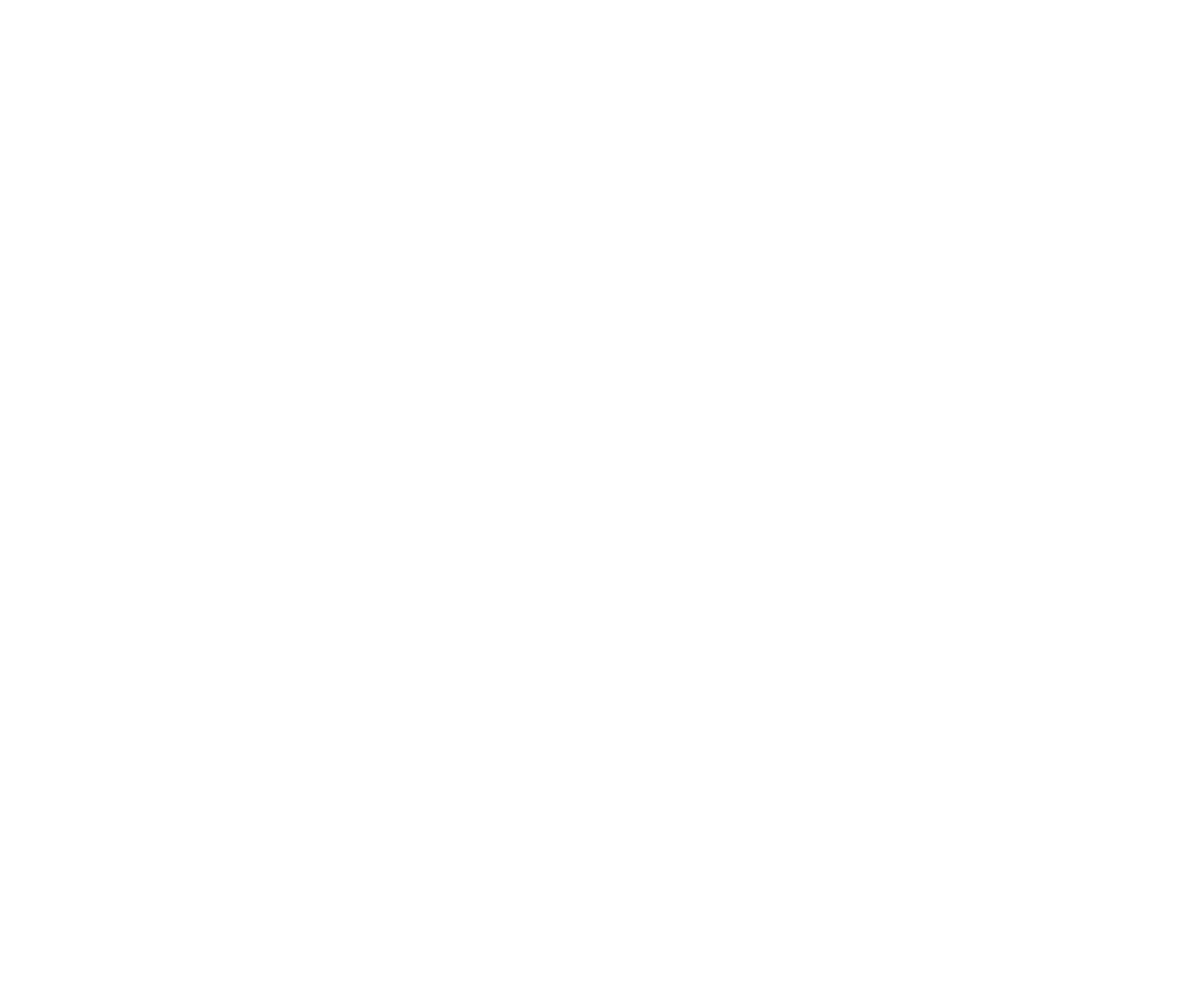
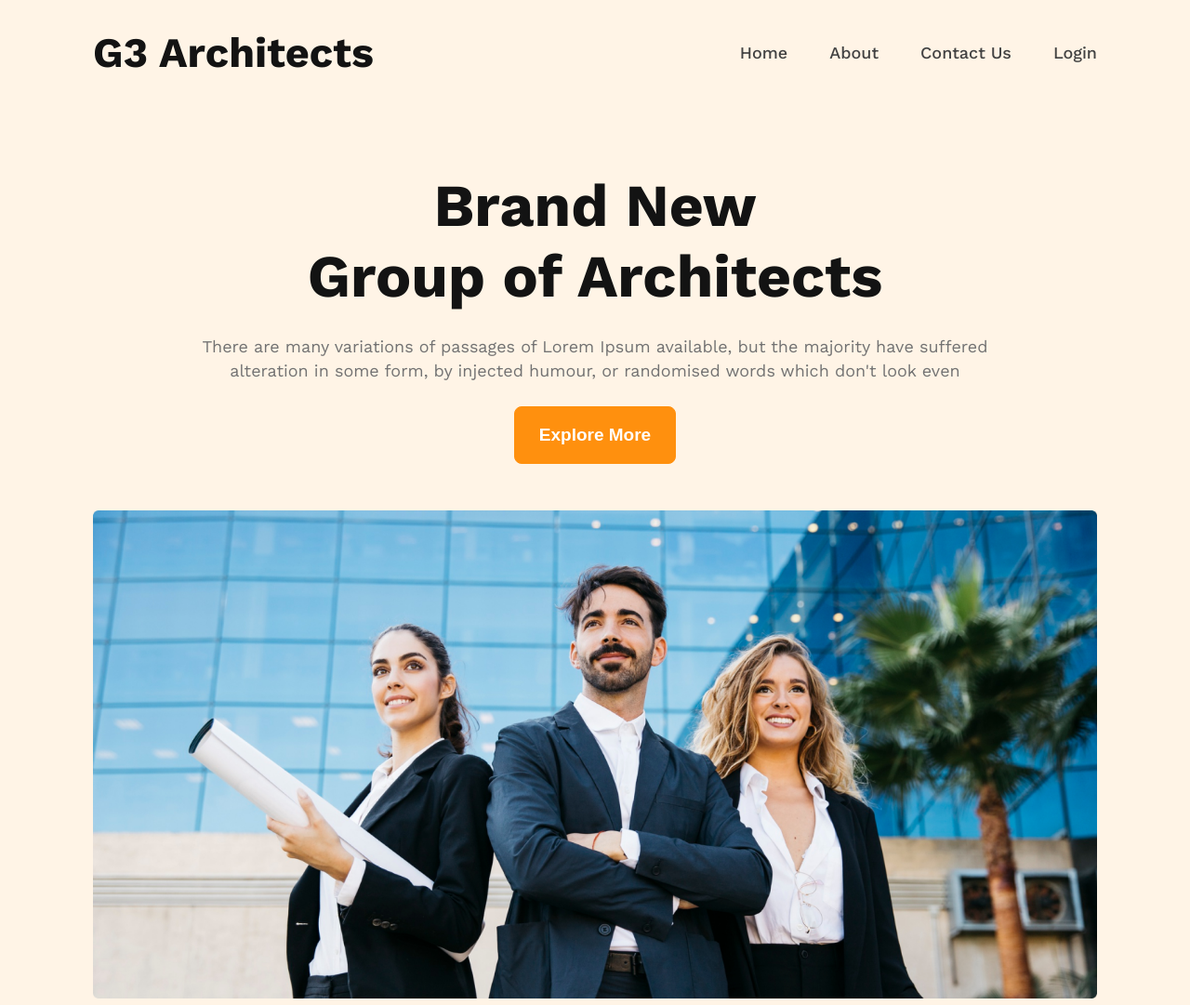
Before and after one commit to sajjat-rahman-rohan/Assignment-2, a plain HTML site: page index.html in a window 1280 px wide. Shown: the top 1081 px of the page at 93% size. Before the commit the page ends 800 px from the top, so only its background shows below. Drawn offline with nearby package versions, Linux system fonts and the light colour scheme.

Commit message:
added header and banner

```diff
--- a/index.html
+++ b/index.html
@@ -24,9 +24,39 @@
     <link rel="stylesheet" href="./styles/responsive.css" />
   </head>
   <body>
+    <!-- header banner section start -->
     <header>
-      <nav></nav>
+      <nav>
+        <div>
+          <h3 class="title">G3 Architects</h3>
+        </div>
+        <ul>
+          <li><a href="">Home</a></li>
+          <li><a href="">About</a></li>
+          <li><a href="">Contact Us</a></li>
+          <li><a href="">Login</a></li>
+        </ul>
+      </nav>
+
+      <section class="banner">
+        <div class="banner-text">
+          <h2 class="banner-title">
+            Brand New <br />
+            Group of Architects
+          </h2>
+          <p class="banner-description">
+            There are many variations of passages of Lorem Ipsum available, but
+            the majority have suffered alteration in some form, by injected
+            humour, or randomised words which don't look even
+          </p>
+          <button class="primary-btn">Explore More</button>
+        </div>
+        <div class="banner-img">
+          <img src="./images/banner.png" alt="" />
+        </div>
+      </section>
     </header>
+    <!-- header banner section end -->
 
     <main></main>
 
--- a/styles/assignment.css
+++ b/styles/assignment.css
@@ -0,0 +1,102 @@
+/* common styles */
+
+body {
+  margin: 0;
+  padding: 0;
+  font-family: "Work Sans", sans-serif;
+}
+ul,
+li,
+h1,
+h2,
+h3,
+h4,
+h5,
+h6 {
+  margin: 0;
+  padding: 0;
+}
+main {
+  padding: 80px 100px;
+}
+/* .container {
+} */
+
+/* header nav style  */
+
+header {
+  padding: 30px 100px 50px;
+  background-color: rgba(255, 144, 14, 0.1);
+}
+
+nav {
+  display: flex;
+  justify-content: space-between;
+  align-items: center;
+  padding-bottom: 100px;
+}
+
+nav ul {
+  display: flex;
+  gap: 45px;
+}
+
+nav ul li {
+  list-style: none;
+}
+nav ul li a {
+  text-decoration: none;
+  color: #424242;
+  font-size: 18px;
+  font-weight: 500;
+}
+
+.title {
+  font-size: 45px;
+  font-weight: 700;
+  color: #131313;
+}
+
+/* header banner style */
+
+.banner-text {
+  max-width: 850px;
+  text-align: center;
+  margin: 0 auto;
+}
+
+.banner-title {
+  font-size: 64px;
+  font-weight: 700;
+  color: #131313;
+}
+
+.banner-description {
+  color: #727272;
+  font-size: 18px;
+  font-weight: 400;
+  margin: 25px 0px;
+  line-height: 26px;
+}
+
+.primary-btn {
+  padding: 19px 26px;
+  background-color: #ff900e;
+  color: #fff;
+  border: 1px solid #ff900e;
+  border-radius: 8px;
+  font-weight: 600;
+  font-size: 19px;
+  margin-bottom: 50px;
+  transition: 0.7s;
+}
+.primary-btn:hover {
+  background-color: transparent;
+  border: 1px solid #ff900e;
+  color: #131313;
+}
+
+.banner-img img {
+  width: 100%;
+  height: 100%;
+}
```
